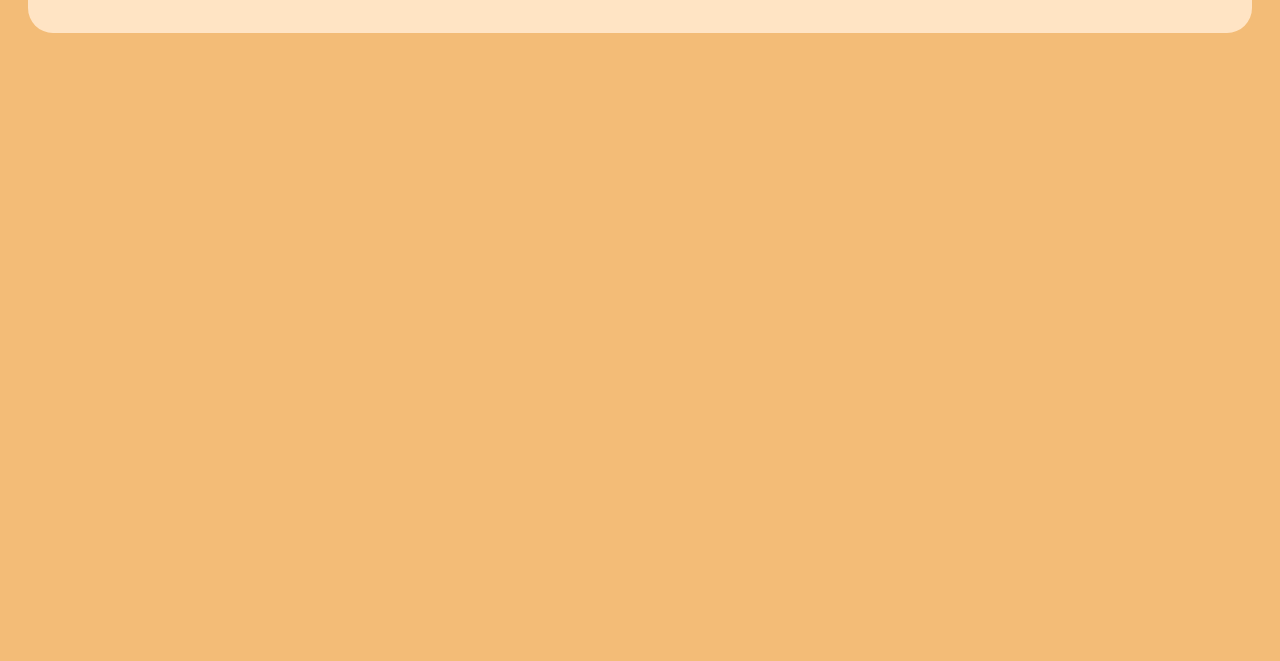
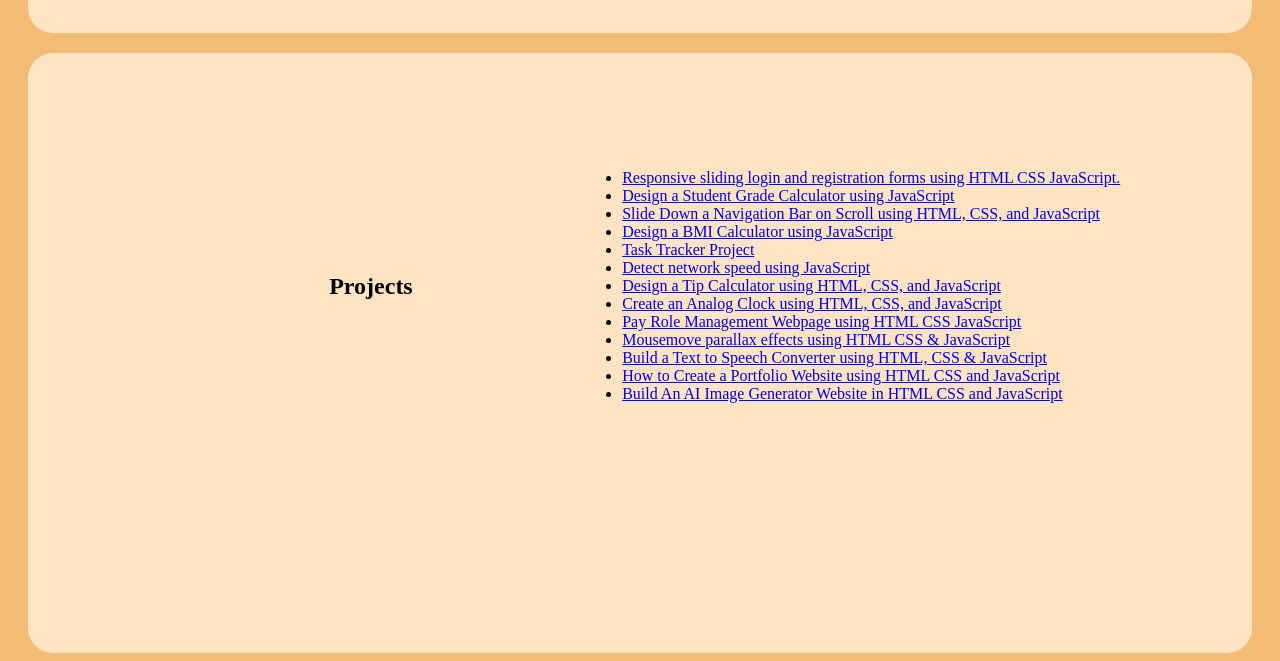
Before and after one commit to Pritesh564/profile_webpage, a plain HTML site: page index.html in a window 1280 px wide. Shown: the part 1407-2068 px from the top of the page. Before the commit the page ends 1449 px from the top, so only its background shows below. Drawn offline with Linux system fonts and the light colour scheme; files whose address does not match are found by name.

Commit message:
Update index.html

```diff
--- a/index.html
+++ b/index.html
@@ -238,6 +238,38 @@
 
         }
 
+        .project{
+            background:bisque;
+            height:50vh;
+            margin-top:20px;
+            margin-left:20px;
+            margin-right:20px;
+            margin-bottom:5px;
+            border-radius: 25px;
+            padding:100px 0px;
+
+        }
+
+        .p{
+            width:1130px;
+            max-width:95%;
+            margin:0 auto;
+            display:flex;
+            align-items:center;
+            justify-content:space-around;
+
+        }
+
+        .project-text h2{
+            font-size:75px;
+            text-transform:capitalize;
+            margin-bottom:20px;
+            font-family: system-ui, -apple-system, BlinkMacSystemFont, 'Segoe UI', Roboto, Oxygen, Ubuntu, Cantarell, 'Open Sans', 'Helvetica Neue', sans-serif;
+
+
+        }
+
+
 
 
 
@@ -306,6 +338,35 @@
         </div>
     </section>
 
+    <section class="project">
+        <div class="bg3"></div>
+        <div class="bg3 bg1"></div>
+        <div class="bg3 bg2"></div>
+        <div class="p">
+            <div class="project-text"></div>
+                <h2>Projects</h2>
+
+                <ul>
+                    <li><a href="http://127.0.0.1:5500/Q1.html">Responsive sliding login and registration forms using HTML CSS JavaScript.</a></li>
+                    <li><a href="http://127.0.0.1:5500/Q2.html">Design a Student Grade Calculator using JavaScript</a></li>
+                    <li><a href="http://127.0.0.1:5500/Q3.html">Slide Down a Navigation Bar on Scroll using HTML, CSS, and JavaScript</a></li>
+                    <li><a href="http://127.0.0.1:5500/Q4.html">Design a BMI Calculator using JavaScript</a></li>
+                    <li><a href="http://127.0.0.1:5500/Q5.html">Task Tracker Project</a></li>
+                    <li><a href="http://127.0.0.1:5500/Q6.html">Detect network speed using JavaScript</a></li>
+                    <li><a href="http://127.0.0.1:5500/Q7.html">Design a Tip Calculator using HTML, CSS, and JavaScript</a></li>
+                    <li><a href="http://127.0.0.1:5500/Q8.html">Create an Analog Clock using HTML, CSS, and JavaScript</a></li>
+                    <li><a href="http://127.0.0.1:5500/Q9.html">Pay Role Management Webpage using HTML CSS JavaScript</a></li>
+                    <li><a href="http://127.0.0.1:5500/Q10.html">Mousemove parallax effects using HTML CSS & JavaScript</a></li>
+                    <li><a href="http://127.0.0.1:5500/Q11.html">Build a Text to Speech Converter using HTML, CSS & JavaScript</a></li>
+                    <li><a href="http://127.0.0.1:5500/Q12.html">How to Create a Portfolio Website using HTML CSS and JavaScript</a></li>
+                    <li><a href="http://127.0.0.1:5500/Q13.html">Build An AI Image Generator Website in HTML CSS and JavaScript</a></li>
+                </ul>
+
+
+        </div>
+
+    </section>
+
 
 
 
```
